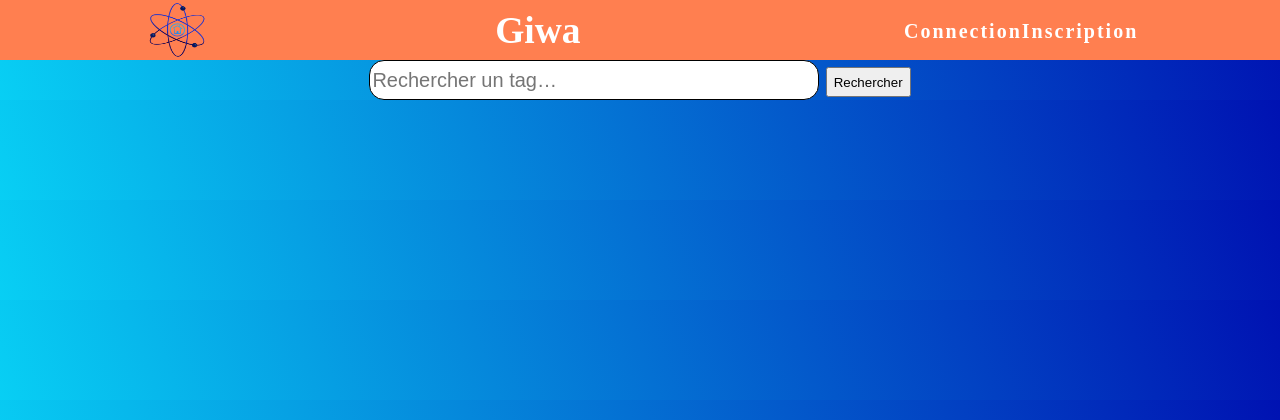
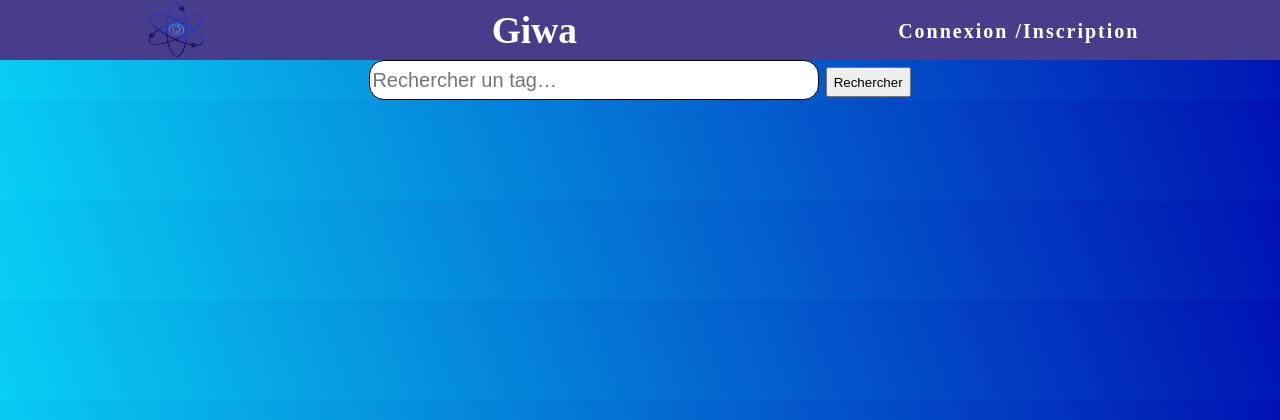
Before and after one commit to Babouche007/Zelanders-GottaGoHack-1, a PHP site: page / in a window 1280 px wide. Shown: the top 420 px of the page. Run offline with PHP 8.4, Linux system fonts and the light colour scheme.

Commit message:
fixed bug

```diff
--- a/css/Accueil.css
+++ b/css/Accueil.css
@@ -3,7 +3,7 @@
     position: relative;
     justify-content: space-around;
     align-items: center;
-    background-color: coral;
+    background-color: darkslateblue;
 }
 .titre{
     color: white;
@@ -53,13 +53,13 @@ body {
     height: 40px;
 }
 .form-element {
-    display: flex;
+   /* display: flex;*/
     border-radius: 15px;
     font-size: 20px;
     width: 450px;
     height: 30px;
     margin-left: 500px;
-    justify-content: right;
+    /*justify-content: normal;*/
 }
 #form {
     margin-top: 200px
--- a/index.html
+++ b/index.html
@@ -15,10 +15,10 @@
         </div>
         <ul class="links">
             <li>
-                <a href="pages/#">Connection</a>
+                <a href="pages/#">Connexion /</a>
             </li>
             <li>
-                <a href="pages/register.php">Inscription</a>
+                <a href="pages/register.php">  Inscription</a>
             </li>
         </ul>
     </nav>
```
Also changed, not shown: js/connexion.js (added, +10 -0 lines).
